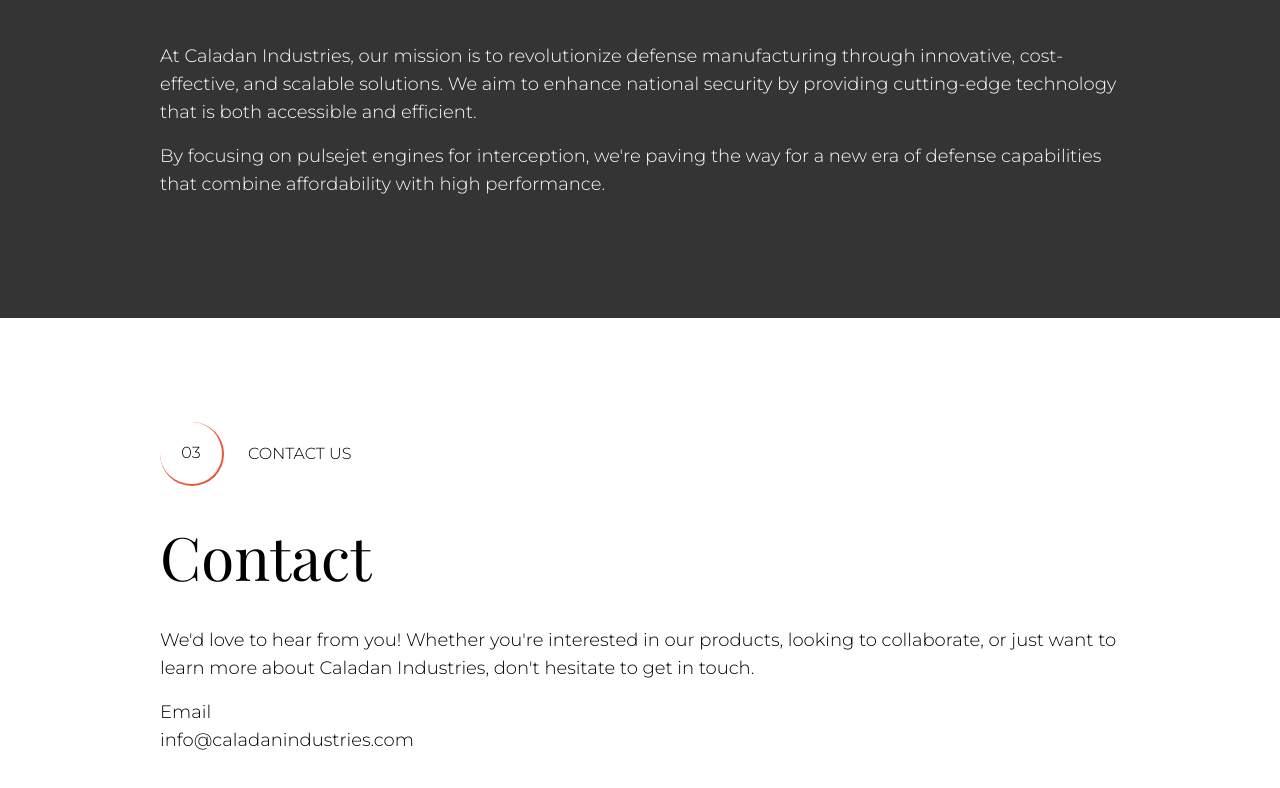
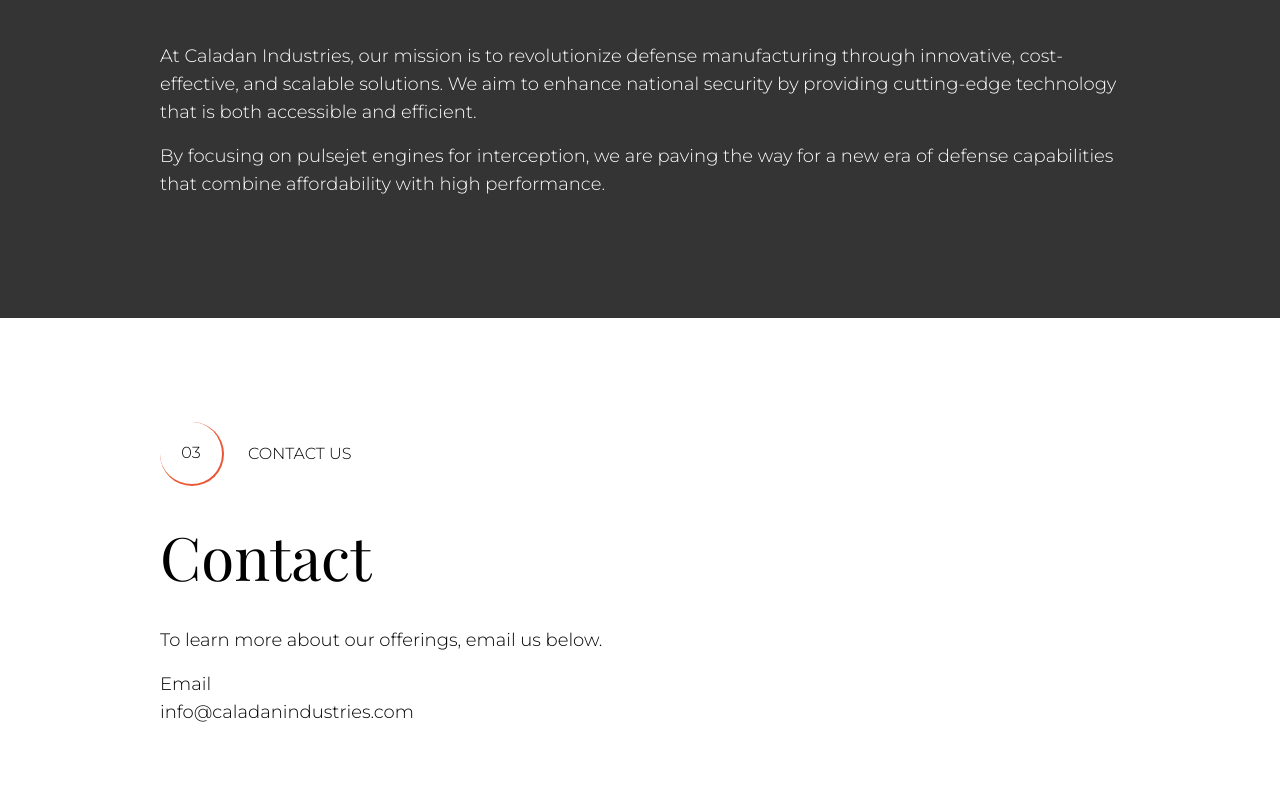
Before and after one commit to willqyu/caladan-industries, a Next.js app: page / in a window 1280 px wide. Shown: the part 1435-2223 px from the top of the page. Built offline with nearby package versions, Linux system fonts and the light colour scheme.

Commit message:
removed commas

```diff
--- a/app/page.tsx
+++ b/app/page.tsx
@@ -46,7 +46,7 @@
               At Caladan Industries, our mission is to revolutionize defense manufacturing through innovative, cost-effective, and scalable solutions. We aim to enhance national security by providing cutting-edge technology that is both accessible and efficient.
             </p>
             <p className="text-lg">
-              By focusing on pulsejet engines for interception, we're paving the way for a new era of defense capabilities that combine affordability with high performance.
+              By focusing on pulsejet engines for interception, we are paving the way for a new era of defense capabilities that combine affordability with high performance.
             </p>
           </SectionParagraph>
         </Section>
@@ -56,7 +56,7 @@
           <SectionHeading>Contact</SectionHeading>
           <SectionParagraph className="mb-10">
             <p className="text-lg mb-4">
-              We'd love to hear from you! Whether you're interested in our products, looking to collaborate, or just want to learn more about Caladan Industries, don't hesitate to get in touch.
+              To learn more about our offerings, email us below.
             </p>
             <div className="text-lg">
               <p>Email</p> <a href="mailto:info@caladanindustries.com">info@caladanindustries.com</a>
```
